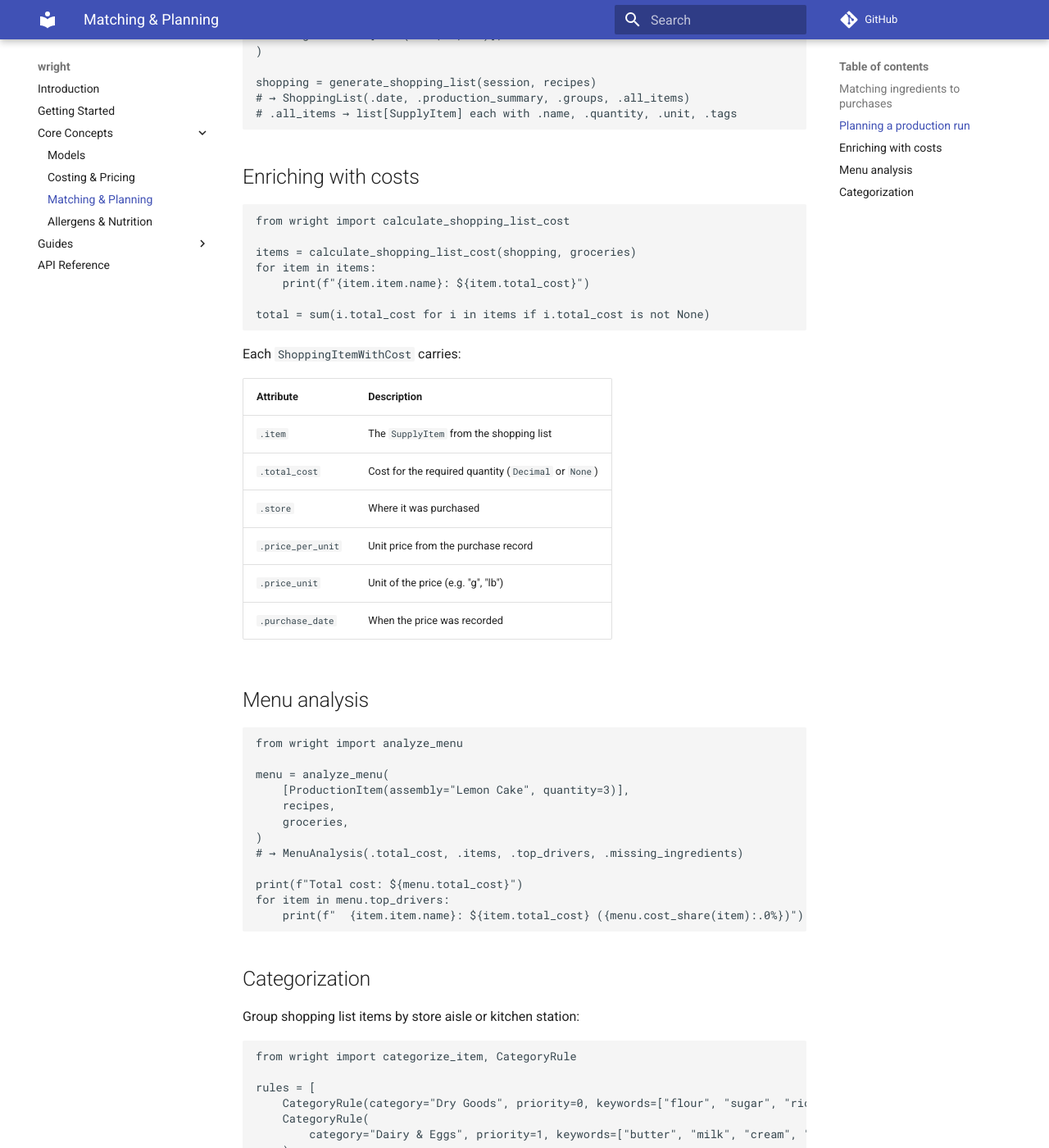
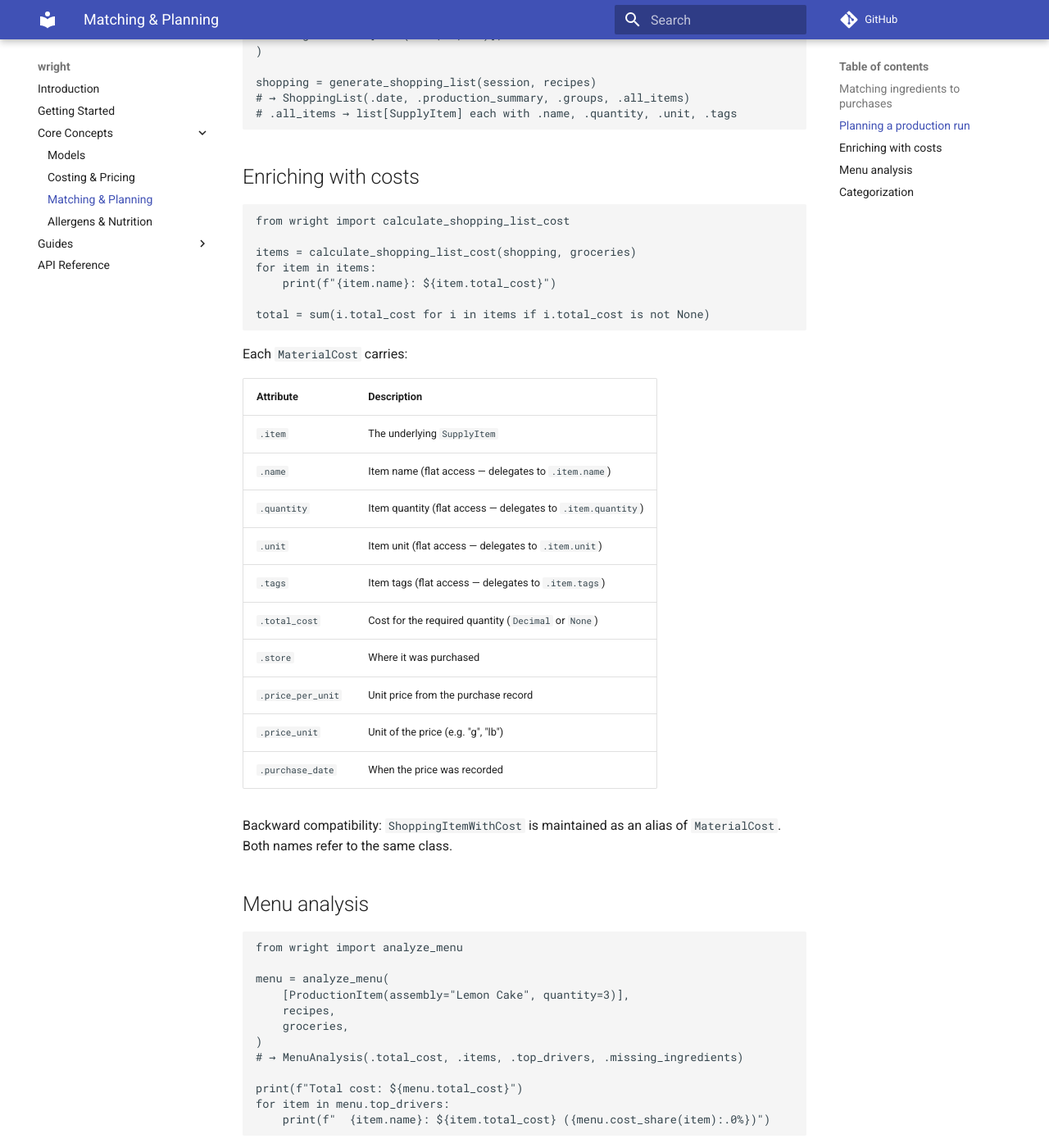
Before and after one commit to 3pm-baking/wright, an MkDocs documentation site: the page built from docs/guides/core/planning.md, in a window 1280 px wide and 1400 px high, scrolled down 1270 px. Shown: the whole window at 82% size. Built offline with MkDocs 1.6.1 and Material for MkDocs 9.7.7, drawn with Linux system fonts in a browser that asks for light colours; comment, search, counter and statistics services are not loaded.

Commit message:
docs: update guides, API ref, and README for MaterialCost, per_unit, cost_by_component
Fix stale item.item.name references across all docs. Update brewing example to use metric units. Add MaterialCost delegating properties table to planning guide. Show Decimal margin_price input in costing guide. Add cost_by_component and per_unit to non-food README section.

````diff
--- a/docs/guides/core/planning.md
+++ b/docs/guides/core/planning.md
@@ -69,21 +69,28 @@ from wright import calculate_shopping_list_cost
 
 items = calculate_shopping_list_cost(shopping, groceries)
 for item in items:
-    print(f"{item.item.name}: ${item.total_cost}")
+    print(f"{item.name}: ${item.total_cost}")
 
 total = sum(i.total_cost for i in items if i.total_cost is not None)
 ```
 
-Each `ShoppingItemWithCost` carries:
+Each `MaterialCost` carries:
 
 | Attribute | Description |
 |-----------|-------------|
-| `.item` | The `SupplyItem` from the shopping list |
+| `.item` | The underlying `SupplyItem` |
+| `.name` | Item name (flat access — delegates to `.item.name`) |
+| `.quantity` | Item quantity (flat access — delegates to `.item.quantity`) |
+| `.unit` | Item unit (flat access — delegates to `.item.unit`) |
+| `.tags` | Item tags (flat access — delegates to `.item.tags`) |
 | `.total_cost` | Cost for the required quantity (`Decimal` or `None`) |
 | `.store` | Where it was purchased |
 | `.price_per_unit` | Unit price from the purchase record |
 | `.price_unit` | Unit of the price (e.g. "g", "lb") |
 | `.purchase_date` | When the price was recorded |
+
+Backward compatibility: `ShoppingItemWithCost` is maintained as an alias of
+`MaterialCost`. Both names refer to the same class.
 
 ## Menu analysis
 
````
Also changed, not shown: other parts of docs/guides/core/planning.md (+1 -1 lines), README.md (+12 -1 lines), docs/api.md (+11 -8 lines), docs/guides/core/costing.md (+2 -1 lines), docs/guides/domains.md (+47 -8 lines), docs/guides/getting-started.md (+2 -2 lines), docs/guides/restaurant.md (+1 -1 lines), 1 other file.
